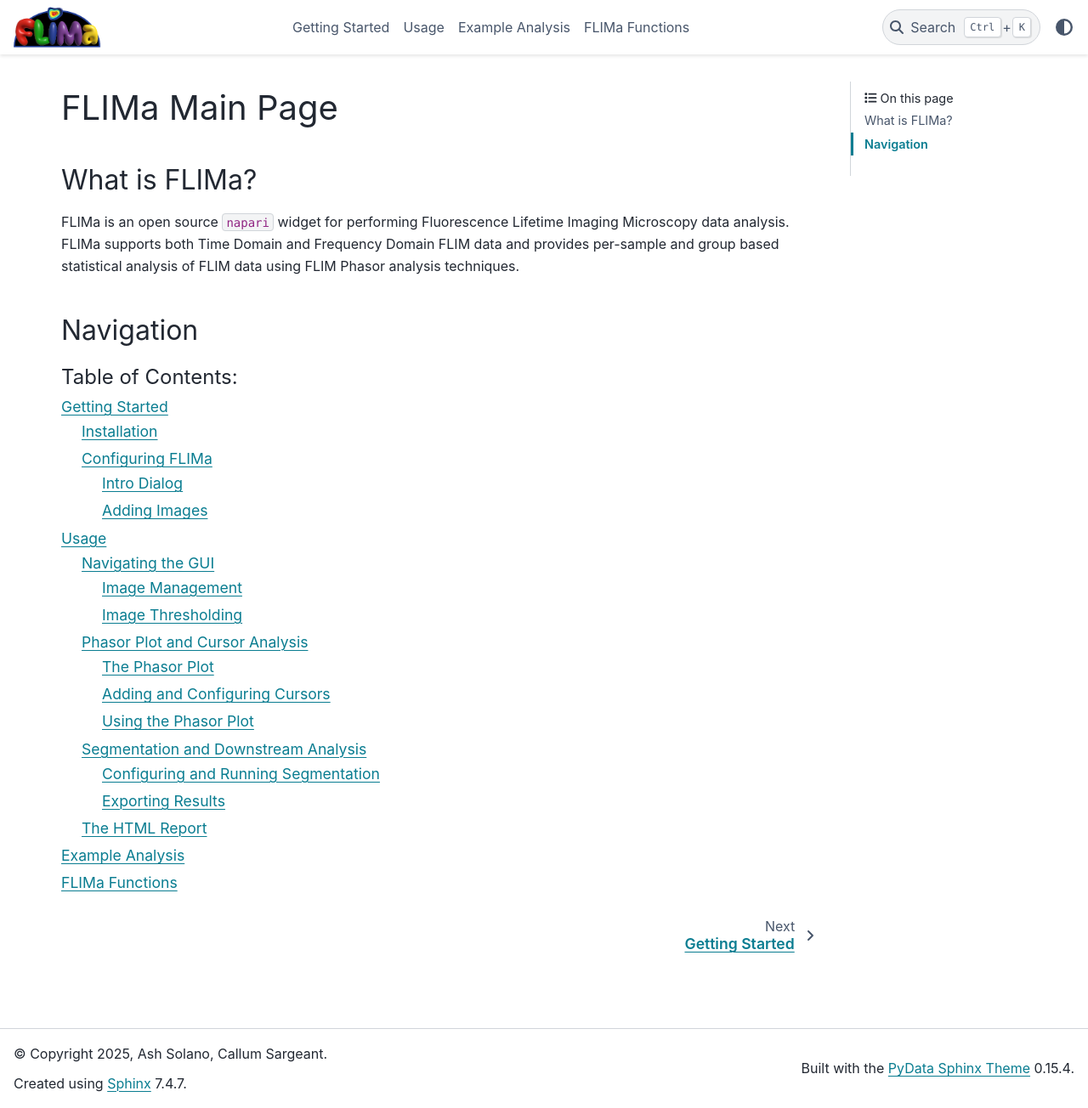
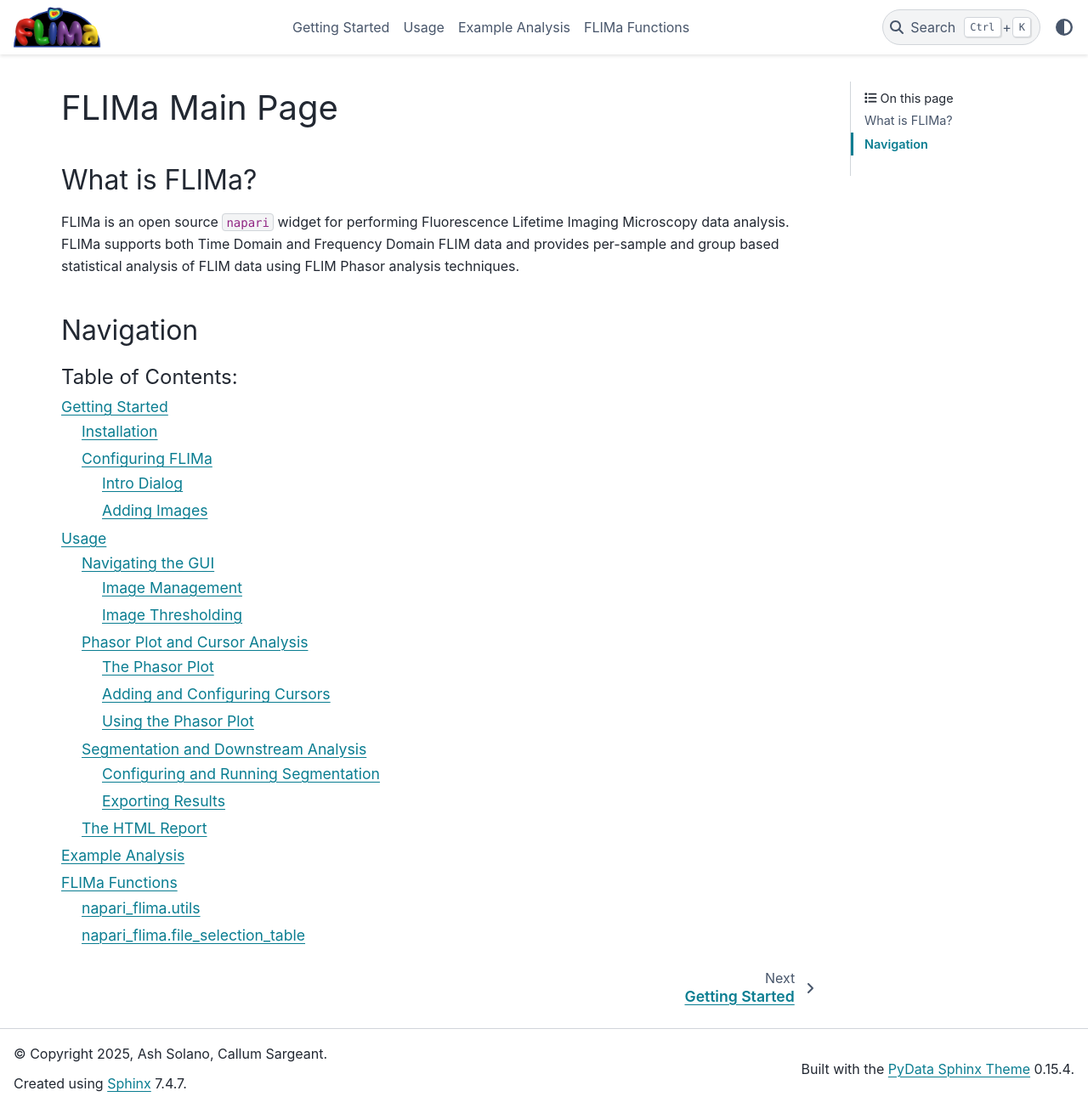
Before and after one commit to ashsolano/napari-flima, a Sphinx documentation site: the page built from docs/source/index.rst, in a window 1280 px wide and 1304 px high. Shown: the whole window at 85% size. Built offline with Sphinx 7.4.7 and the PyData theme 0.15.4, drawn with Linux system fonts in a browser that asks for light colours.

Commit message:
Added more autodoc functions to documentation

```diff
--- a/docs/source/conf.py
+++ b/docs/source/conf.py
@@ -36,7 +36,7 @@
   # ...
   "secondary_sidebar_items": ["page-toc"],
    "use_edit_page_button": False,
-   "show_toc_level": 2,
+   "show_toc_level": 3,
   # ...
 }
 
--- a/docs/source/functions.rst
+++ b/docs/source/functions.rst
@@ -4,8 +4,12 @@
 .. note::
     This page is for using FLIMa functions outside of the graphical user interface either using the iPython terminal built into :code:`napari` or in a :code:`Jupyter` environment
 
-
+napari_flima.utils
+------------------
 .. automodule:: napari_flima.utils
     :members:
+
+napari_flima.file_selection_table
+---------------------------------
 .. automodule:: napari_flima.file_selection_table
     :members:
```
Also changed, not shown: 1 other file.
